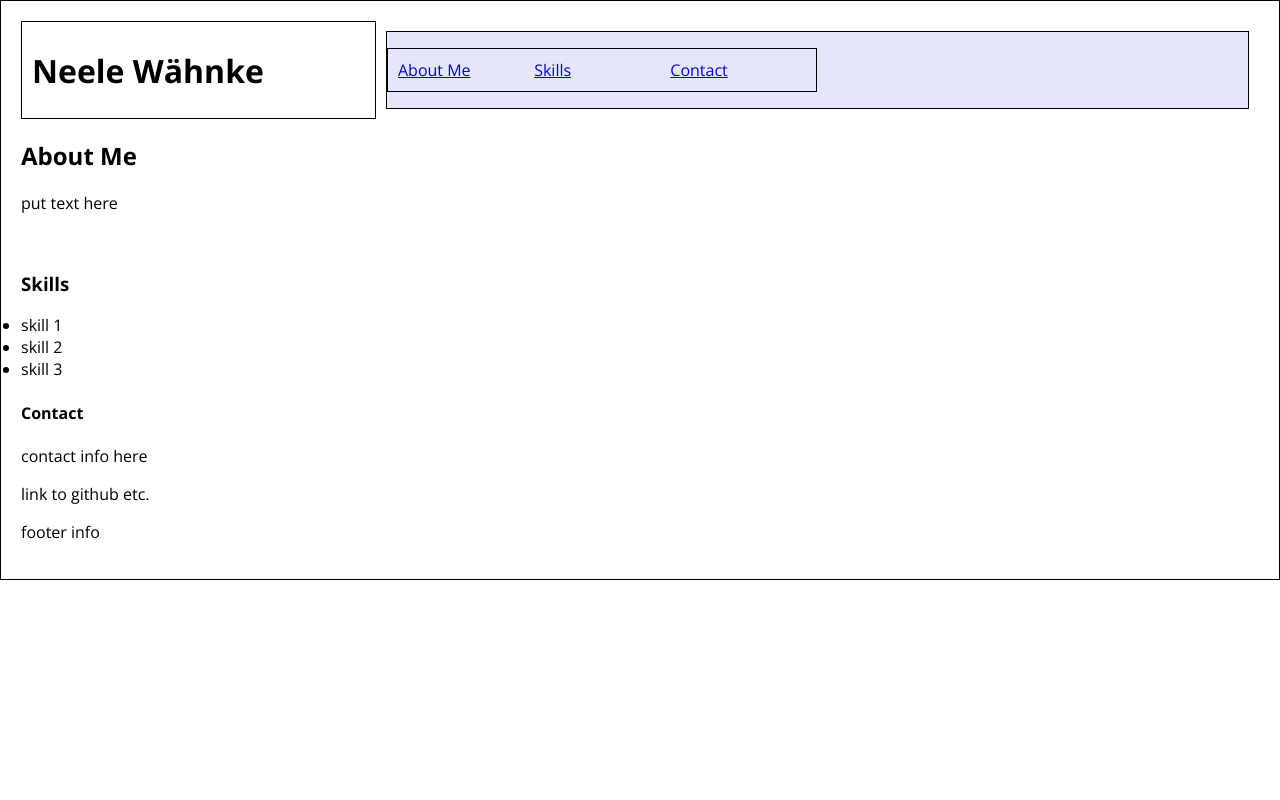
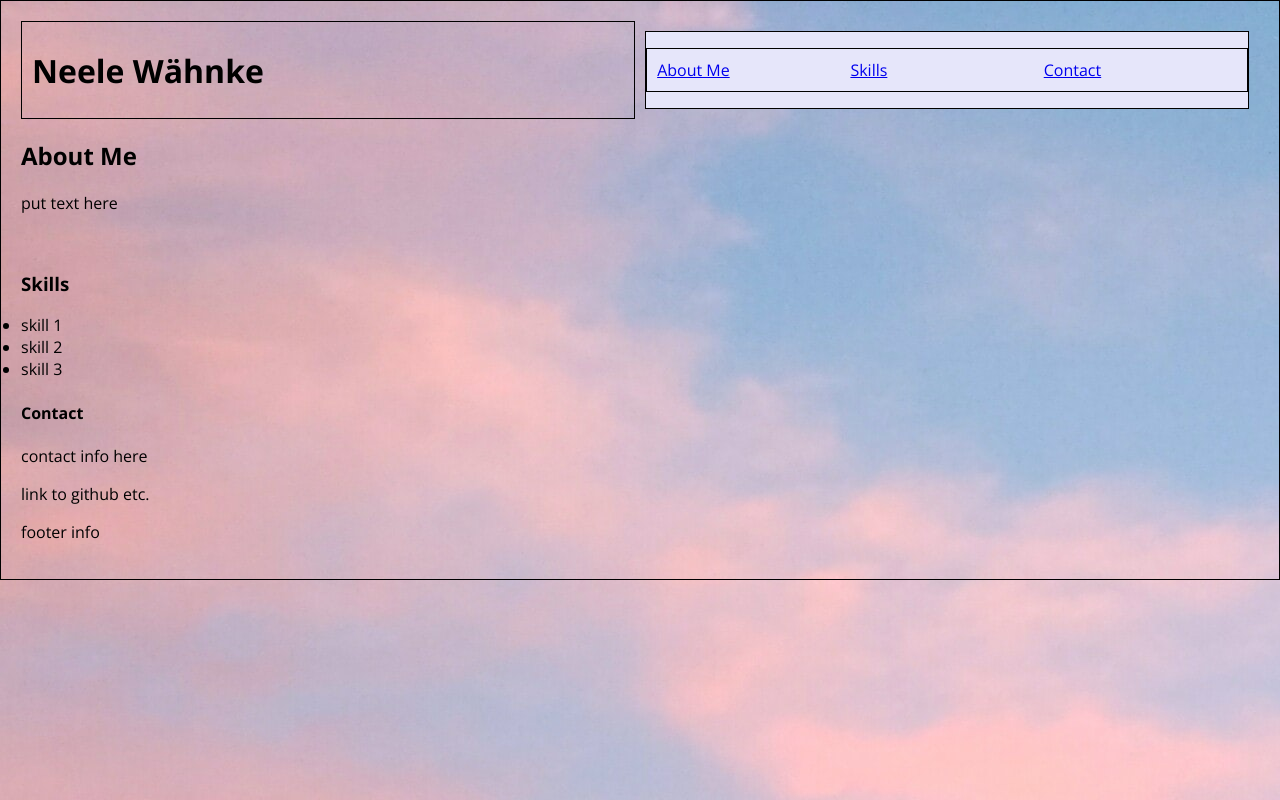
Before and after one commit to NeeleWaehnke/personal-website, a plain HTML site: page index.html in a window 1280 px wide. Drawn offline with Linux system fonts and the light colour scheme.

Commit message:
Add background img

```diff
--- a/styles.css
+++ b/styles.css
@@ -12,6 +12,9 @@ body {
   border: 1px solid black;
   margin: auto;
   padding: 20px;
+  background-image: url("./assets/guillaume-galtier-3YrppYQPoCI-unsplash.jpg");
+  background-size: auto;
+  background-repeat: no-repeat;
 }
 .header {
   display: flex;
@@ -32,7 +35,8 @@ body {
   border: 1px black solid;
   align-content: center;
   padding: 10px;
-  max-width: 50%;
+  justify-content: flex-start;
+  align-items: flex-start;
 }
 
 ul {
@@ -46,5 +50,4 @@ h1 {
   border: 1px solid black;
   align-content: center;
   align-items: center;
-  width: 500px;
 }
```
Also changed, not shown: assets/guillaume-galtier-3YrppYQPoCI-unsplash.jpg (added).
